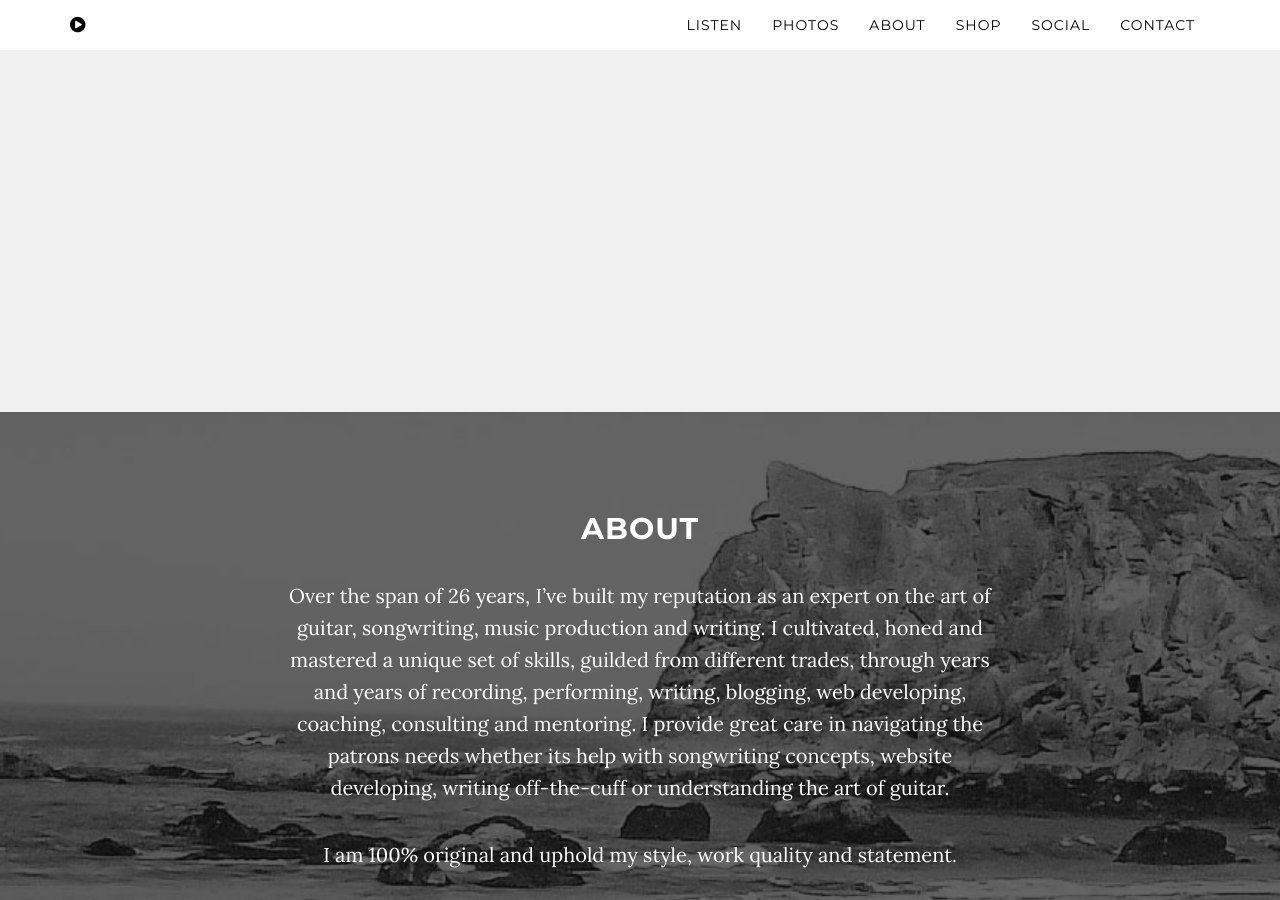
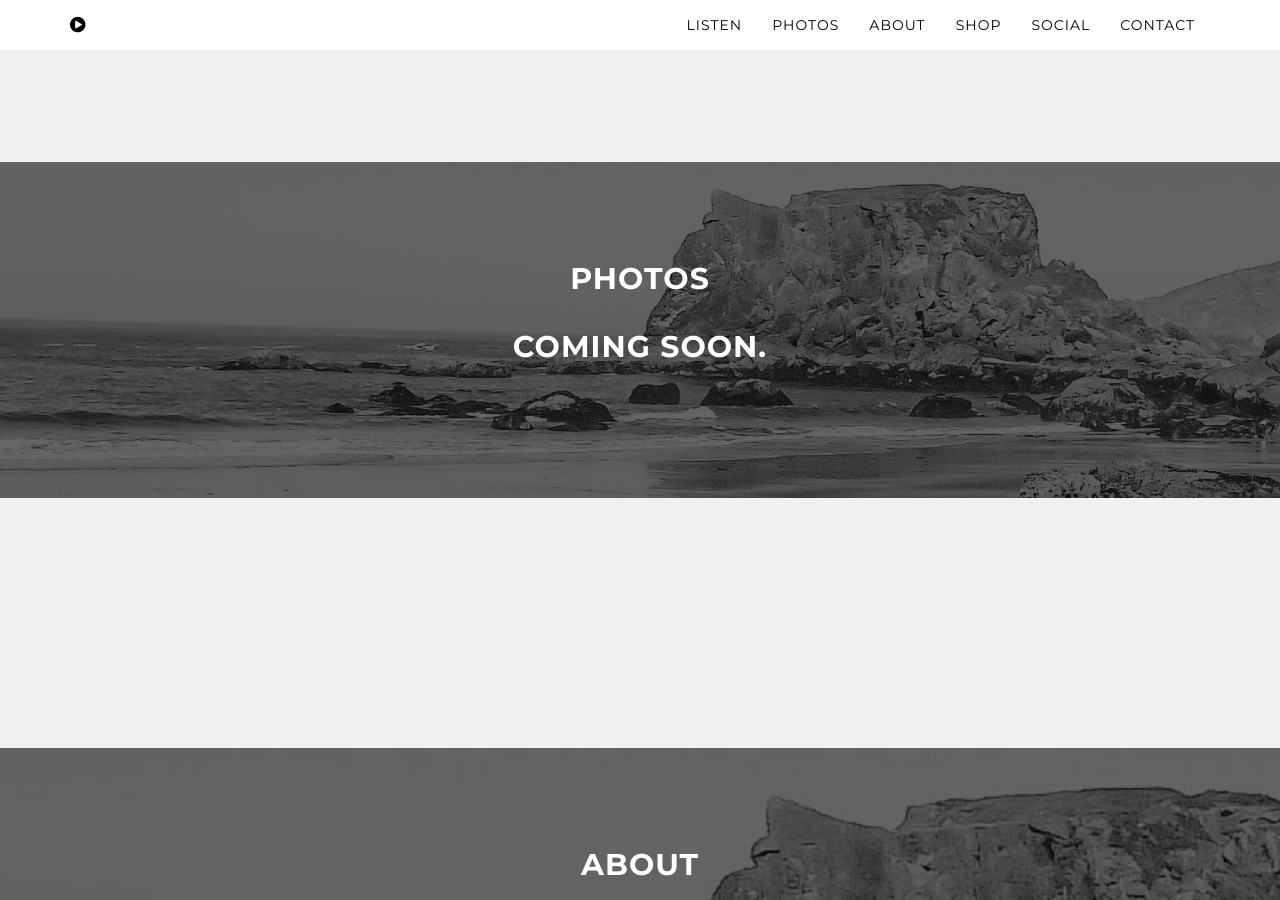
Before and after one commit to gianguitar/gsolo.github.io, a Jekyll site: the page built from index.html, in a window 1280 px wide and 900 px high, scrolled down 1419 px. Built offline with Jekyll 4.4.1, drawn with Linux system fonts in a browser that asks for light colours.

Commit message:
Update index.html

```diff
--- a/index.html
+++ b/index.html
@@ -30,6 +30,15 @@
 
 <!-- Photo Section -->
 <section id="listen" class="content-section text-center">
+    <div class="download-section">
+        <div class="container">
+            <div class="col-lg-8 col-lg-offset-2">
+                <h2>Photos</h2>
+                <h2>Coming Soon.</h2>
+            </div>
+        </div>
+    </div>
+</section>
 
 </section>
 
```
